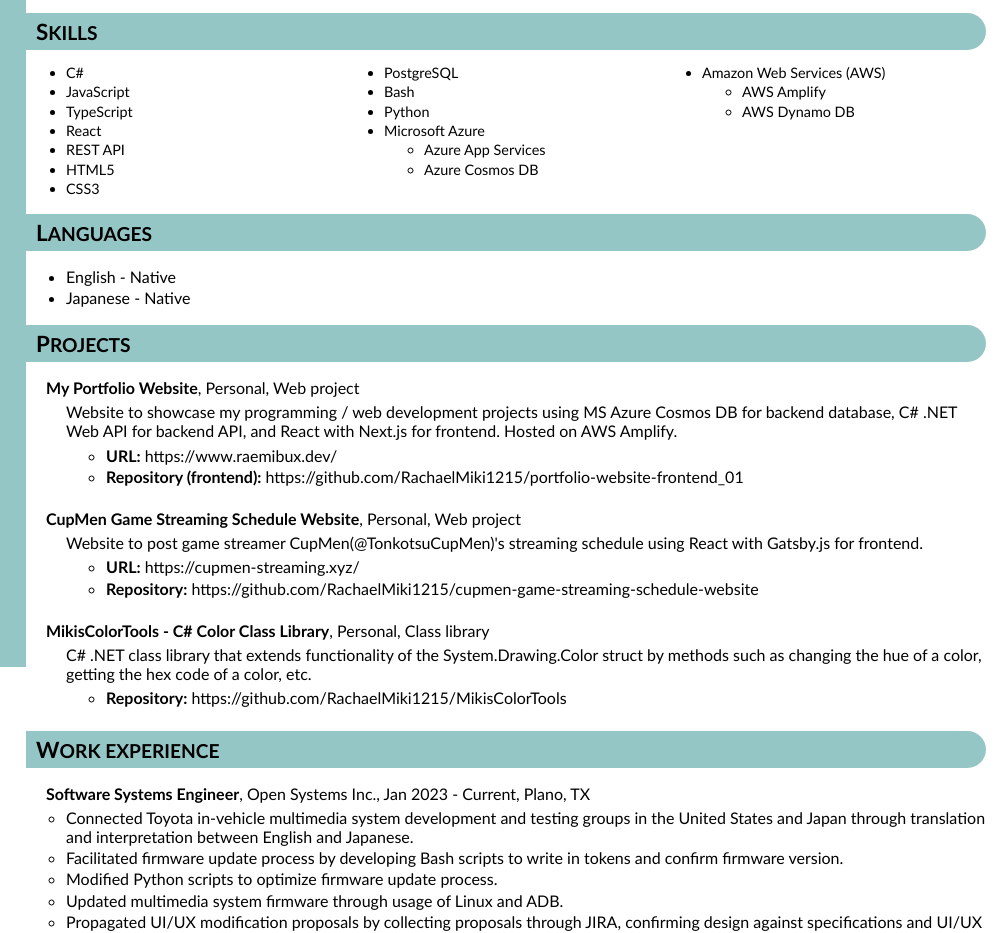
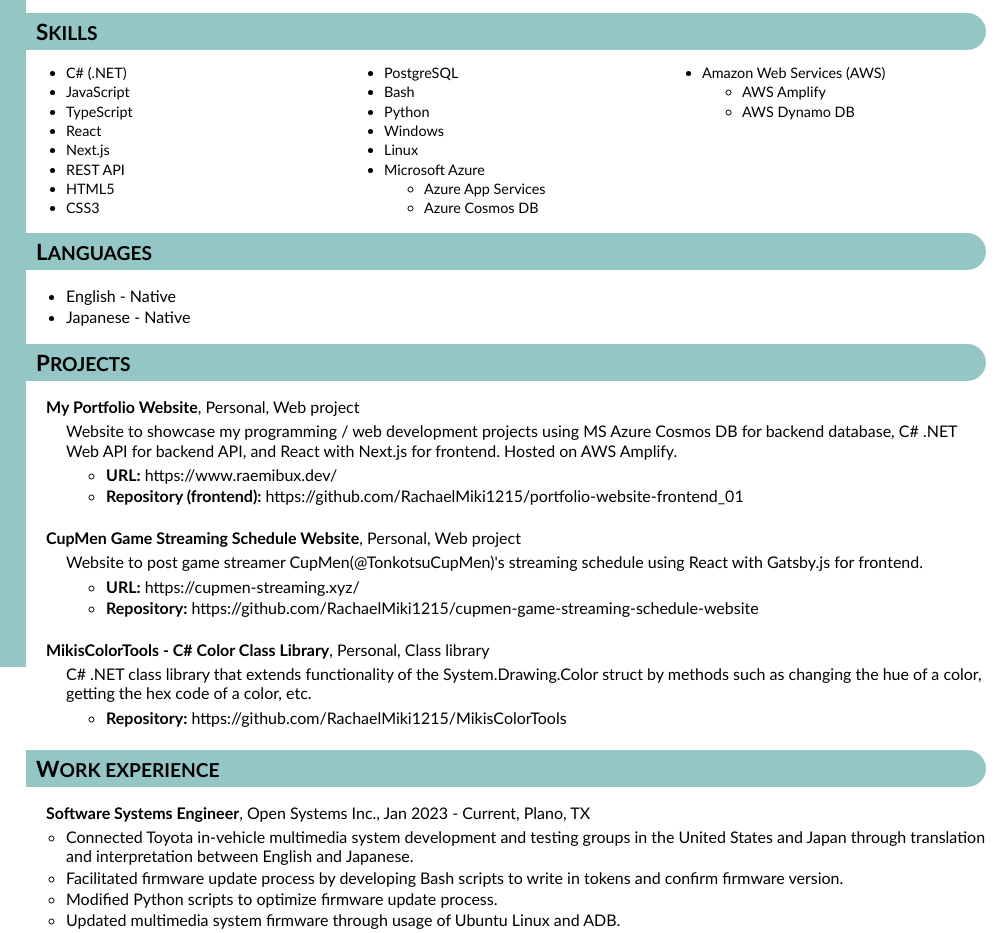
Before and after one commit to RachaelMiki1215/resume, a plain HTML site: page index.html in a window 1280 px wide. Shown: the part 133-1066 px from the top of the page, 274-1280 px from the left. Drawn offline with Linux system fonts and the light colour scheme.

Commit message:
Updated Skills + Work Experience

```diff
--- a/index.html
+++ b/index.html
@@ -3,7 +3,7 @@
 <head>
     <meta charset="UTF-8">
     <meta name="viewport" content="width=device-width, initial-scale=1.0">
-    <title>Resume_20240420_EnglishJapaneseBilingualSWDev</title>
+    <title>Rachael Miki Buxton's Resume</title>
     <link rel="stylesheet" href="style.css">
 </head>
 <body>
@@ -57,16 +57,19 @@
         <div id="skills">
             <h2>Skills</h2>
             <ul id="skillList">
-                <li>C#</li>
+                <li>C# (.NET)</li>
                 <li>JavaScript</li>
                 <li>TypeScript</li>
                 <li>React</li>
+                <li>Next.js</li>
                 <li>REST API</li>
                 <li>HTML5</li>
                 <li>CSS3</li>
                 <li>PostgreSQL</li>
                 <li>Bash</li>
                 <li>Python</li>
+                <li>Windows</li>
+                <li>Linux</li>
                 <li>Microsoft Azure</li>
                 <ul style="break-after: column;">
                     <li>Azure App Services</li>
@@ -129,9 +132,10 @@
                         <li>Connected Toyota in-vehicle multimedia system development and testing groups in the United States and Japan through translation and interpretation between English and Japanese.</li>
                         <li>Facilitated firmware update process by developing Bash scripts to write in tokens and confirm firmware version.</li>
                         <li>Modified Python scripts to optimize firmware update process.</li>
-                        <li>Updated multimedia system firmware through usage of Linux and ADB.</li>
+                        <li>Updated multimedia system firmware through usage of Ubuntu Linux and ADB.</li>
                         <li>Propagated UI/UX modification proposals by collecting proposals through JIRA, confirming design against specifications and UI/UX designs drawn in Figma, and negotiating with UI/UX design team.</li>
                         <li>Supported executive UI/UX evaluation event through evaluation specification and test environment preparation.</li>
+                        <li>Temporarily supported User Profile function development as Product Owner.</li>
                     </ul>
                 </li>
                 <li>
```
